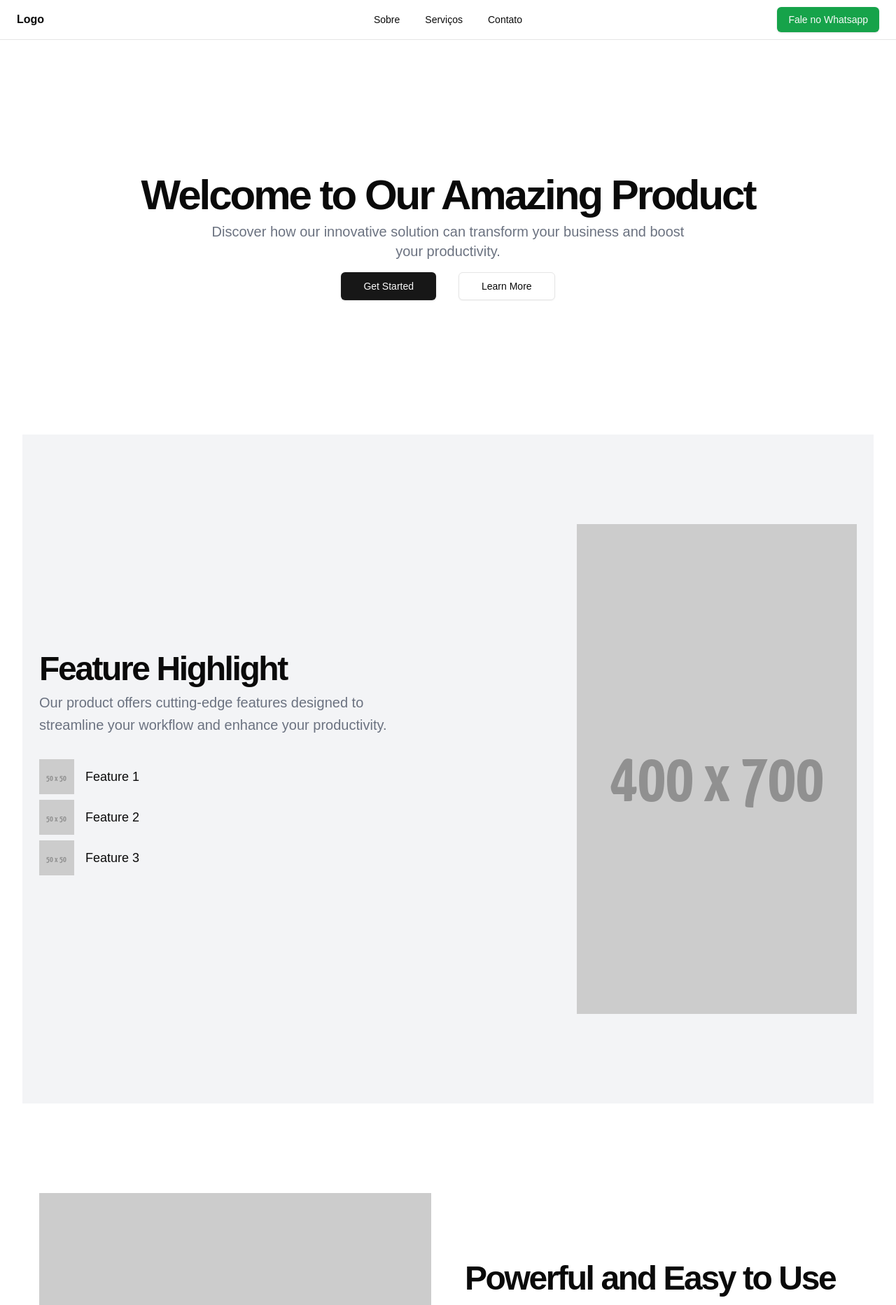
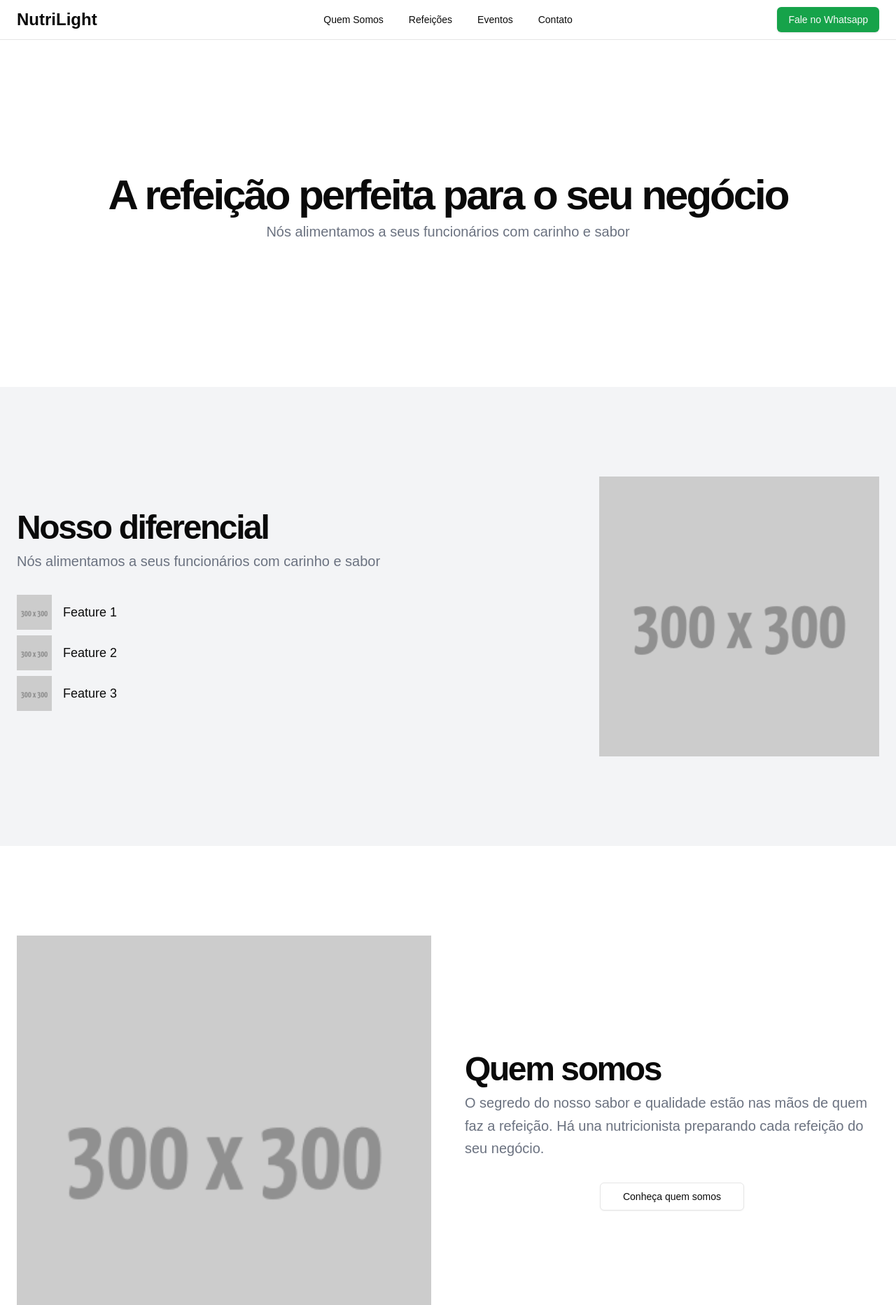
Before and after one commit to vinisodre/nutrilight, a Next.js app: page / in a window 1280 px wide. Shown: the top 1865 px of the page at 70% size. Built offline with nearby package versions, Linux system fonts and the light colour scheme.

Commit message:
update nos componentes

```diff
--- a/src/app/about/page.tsx
+++ /dev/null
@@ -1,25 +0,0 @@
-import React from "react";
-
-function page() {
-  return (
-    <>
-      <section className="w-full py-12 md:py-24 lg:py-32 xl:py-48 bg-indigo-400">
-        <div className="container px-4 md:px-6">
-          <div className="flex flex-col items-center space-y-4 text-center">
-            <div className="space-y-2">
-              <h1 className="text-3xl font-bold tracking-tighter sm:text-5xl md:text-5xl lg:text-6xl/none">
-                Welcome to Our Amazing Product
-              </h1>
-              <p className="mx-auto max-w-[700px] text-gray-500 md:text-xl dark:text-gray-400">
-                Discover how our innovative solution can transform your business
-                and boost your productivity.
-              </p>
-            </div>
-          </div>
-        </div>
-      </section>
-    </>
-  );
-}
-
-export default page;
--- a/src/app/components/Galery.tsx
+++ b/src/app/components/Galery.tsx
@@ -1,60 +1,33 @@
 import Image from "next/image";
 import React from "react";
 
-function Galery() {
+interface GalleryProps {
+  title: string;
+  images: { src: string; alt: string }[];
+}
+
+function Gallery({ title, images }: GalleryProps) {
   return (
     <section className="w-full py-12 md:py-24 lg:py-32 bg-gray-100 dark:bg-gray-800">
-      <div className="mx-auto px-4 md:px-6">
+      <div className="container mx-auto px-4 md:px-6 max-w-7xl">
         <h2 className="text-3xl font-bold tracking-tighter sm:text-5xl text-center mb-12">
-          Gallery
+          {title}
         </h2>
         <div className="grid grid-cols-2 md:grid-cols-3 gap-8 justify-items-center">
-          <Image
-            alt="Gallery Image 1"
-            className="aspect-square object-cover rounded-lg"
-            src="/images/placeholder300.png"
-            width={300}
-            height={300}
-          />
-          <Image
-            alt="Gallery Image 1"
-            className="aspect-square object-cover rounded-lg"
-            src="/images/placeholder300.png"
-            width={300}
-            height={300}
-          />
-          <Image
-            alt="Gallery Image 1"
-            className="aspect-square object-cover rounded-lg"
-            src="/images/placeholder300.png"
-            width={300}
-            height={300}
-          />
-          <Image
-            alt="Gallery Image 1"
-            className="aspect-square object-cover rounded-lg"
-            src="/images/placeholder300.png"
-            width={300}
-            height={300}
-          />
-          <Image
-            alt="Gallery Image 1"
-            className="aspect-square object-cover rounded-lg"
-            src="/images/placeholder300.png"
-            width={300}
-            height={300}
-          />
-          <Image
-            alt="Gallery Image 1"
-            className="aspect-square object-cover rounded-lg"
-            src="/images/placeholder300.png"
-            width={300}
-            height={300}
-          />
+          {images.map((image, index) => (
+            <Image
+              key={index}
+              alt={image.alt}
+              className="aspect-square object-cover rounded-lg"
+              src={image.src}
+              width={300}
+              height={300}
+            />
+          ))}
         </div>
       </div>
     </section>
   );
 }
 
-export default Galery;
+export default Gallery;
--- a/src/app/components/Hero.tsx
+++ b/src/app/components/Hero.tsx
@@ -1,25 +1,44 @@
 import { Button } from "@/components/ui/button";
 import React from "react";
 
-function Hero() {
+interface HeroProps {
+  title: string;
+  description: string;
+  showPrimaryButton?: boolean;
+  showSecondaryButton?: boolean;
+  primaryButtonText?: string;
+  secondaryButtonText?: string;
+}
+
+function Hero({
+  title,
+  description,
+  showPrimaryButton = true,
+  showSecondaryButton = true,
+  primaryButtonText = "Get Started",
+  secondaryButtonText = "Learn More",
+}: HeroProps) {
   return (
     <section className="w-full py-12 md:py-24 lg:py-32 xl:py-48">
-      <div className="container px-4 md:px-6 mx-auto">
+      <div className="container px-4 md:px-6 mx-auto max-w-7xl">
         <div className="flex flex-col items-center space-y-4 text-center">
           <div className="space-y-2">
             <h1 className="text-3xl font-bold tracking-tighter sm:text-5xl md:text-5xl lg:text-6xl/none">
-              Welcome to Our Amazing Product
+              {title}
             </h1>
             <p className="mx-auto max-w-[700px] text-gray-500 md:text-xl dark:text-gray-400">
-              Discover how our innovative solution can transform your business
-              and boost your productivity.
+              {description}
             </p>
           </div>
           <div className="flex gap-4 w-full justify-center md:space-x-4 items-center">
-            <Button size="lg">Get Started</Button>
-            <Button variant="outline" size="lg" className=" md:mt-0">
-              Learn More
-            </Button>
+            {showPrimaryButton && (
+              <Button size="lg">{primaryButtonText}</Button>
+            )}
+            {showSecondaryButton && (
+              <Button variant="outline" size="lg" className="md:mt-0">
+                {secondaryButtonText}
+              </Button>
+            )}
           </div>
         </div>
       </div>
--- a/src/app/components/Navbar.tsx
+++ b/src/app/components/Navbar.tsx
@@ -16,9 +16,10 @@ export default function Navbar() {
   const [isOpen, setIsOpen] = React.useState(false);
 
   const menuItems = [
-    { name: "Sobre", href: "/about" },
-    { name: "Serviços", href: "/services" },
-    { name: "Contato", href: "#contact" },
+    { name: "Quem Somos", href: "/quem-somos" },
+    { name: "Refeições", href: "/refeicoes" },
+    { name: "Eventos", href: "/eventos" },
+    { name: "Contato", href: "/#contact" },
   ];
 
   return (
@@ -66,7 +67,7 @@ export default function Navbar() {
         {/* Logo */}
         <div className="flex flex-1 items-center justify-center md:justify-start">
           <Link href="/" className="flex items-center space-x-2">
-            <span className="font-bold">Logo</span>
+            <span className="font-bold text-2xl">NutriLight</span>
           </Link>
         </div>
 
--- a/src/app/components/Section1.tsx
+++ b/src/app/components/Section1.tsx
@@ -1,57 +1,74 @@
 import Image from "next/image";
 import React from "react";
 
-function Section1() {
+interface Section1Props {
+  title: string;
+  description: string;
+  features: { icon: string; text: string }[];
+  mainImageSrc: string;
+  mainImageAlt?: string;
+  showPrimaryButton?: boolean;
+  showSecondaryButton?: boolean;
+  primaryButtonText?: string;
+  secondaryButtonText?: string;
+}
+
+function Section1({
+  title,
+  description,
+  features,
+  mainImageSrc,
+  mainImageAlt = "Main Feature Illustration",
+  showPrimaryButton = false,
+  showSecondaryButton = false,
+  primaryButtonText = "Get Started",
+  secondaryButtonText = "Learn More",
+}: Section1Props) {
   return (
     <section className="w-full py-12 md:py-24 lg:py-32 bg-gray-100 dark:bg-gray-800">
-      <div className="container px-4 md:px-6 mx-auto">
+      <div className="container px-4 md:px-6 mx-auto max-w-7xl">
         <div className="grid items-center gap-6 lg:grid-cols-2 lg:gap-12 xl:grid-cols-2">
-          <div className="flex flex-col justify-center space-y-4 ">
+          <div className="flex flex-col justify-center space-y-4">
             <div className="space-y-2">
               <h2 className="text-3xl font-bold tracking-tighter sm:text-5xl">
-                Feature Highlight
+                {title}
               </h2>
               <p className="max-w-[600px] text-gray-500 md:text-xl/relaxed lg:text-base/relaxed xl:text-xl/relaxed dark:text-gray-400">
-                Our product offers cutting-edge features designed to streamline
-                your workflow and enhance your productivity.
+                {description}
               </p>
             </div>
             <ul className="grid gap-2 py-4">
-              <li className="flex items-center">
-                <Image
-                  src="/images/placeholder50.png"
-                  width={50}
-                  height={50}
-                  alt="Feature Illustration"
-                />
-                <span className="ml-4 text-lg">Feature 1</span>
-              </li>
-              <li className="flex items-center">
-                <Image
-                  src="/images/placeholder50.png"
-                  width={50}
-                  height={50}
-                  alt="Feature Illustration"
-                />
-                <span className="ml-4 text-lg">Feature 2</span>
-              </li>
-              <li className="flex items-center">
-                <Image
-                  src="/images/placeholder50.png"
-                  width={50}
-                  height={50}
-                  alt="Feature Illustration"
-                />
-                <span className="ml-4 text-lg">Feature 3</span>
-              </li>
+              {features.map((feature, index) => (
+                <li key={index} className="flex items-center">
+                  <Image
+                    src={feature.icon}
+                    width={50}
+                    height={50}
+                    alt={`Feature ${index + 1}`}
+                  />
+                  <span className="ml-4 text-lg">{feature.text}</span>
+                </li>
+              ))}
             </ul>
+            {(showPrimaryButton || showSecondaryButton) && (
+              <div className="flex gap-4 w-full justify-center md:space-x-4 items-center my-8">
+                {showPrimaryButton && (
+                  <button className="btn-primary">{primaryButtonText}</button>
+                )}
+                {showSecondaryButton && (
+                  <button className="btn-secondary">
+                    {secondaryButtonText}
+                  </button>
+                )}
+              </div>
+            )}
           </div>
           <div className="flex justify-end">
             <Image
-              src="/images/placeholdervertcal.png"
+              src={mainImageSrc}
               width={400}
               height={700}
-              alt="Feature Illustration"
+              alt={mainImageAlt}
             />
           </div>
         </div>
--- a/src/app/components/Section2.tsx
+++ b/src/app/components/Section2.tsx
@@ -2,33 +2,56 @@ import { Button } from "@/components/ui/button";
 import Image from "next/image";
 import React from "react";
 
-function Section2() {
+interface Section2Props {
+  title: string;
+  description: string;
+  imageSrc: string;
+  imageAlt?: string;
+  showPrimaryButton?: boolean;
+  showSecondaryButton?: boolean;
+  primaryButtonText?: string;
+  secondaryButtonText?: string;
+}
+
+function Section2({
+  title,
+  description,
+  imageSrc,
+  imageAlt = "Feature Illustration",
+  showPrimaryButton = true,
+  showSecondaryButton = true,
+  primaryButtonText = "Get Started",
+  secondaryButtonText = "Learn More",
+}: Section2Props) {
   return (
     <section className="w-full py-12 md:py-24 lg:py-32">
-      <div className="container px-4 md:px-6 mx-auto">
+      <div className="container px-4 md:px-6 mx-auto max-w-7xl">
         <div className="grid items-center gap-6 lg:grid-cols-2 lg:gap-12 xl:grid-cols-2">
           <Image
-            src="/images/placeholder.png"
+            src={imageSrc}
             width={600}
             height={400}
-            alt="Feature Illustration"
+            alt={imageAlt}
+            className="mx-auto"
           />
-          <div className="flex flex-col justify-center space-y-4">
+          <div className="flex flex-col justify-center mx-auto">
             <div className="space-y-2">
               <h2 className="text-3xl font-bold tracking-tighter sm:text-5xl">
-                Powerful and Easy to Use
+                {title}
               </h2>
               <p className="max-w-[600px] text-gray-500 md:text-xl/relaxed lg:text-base/relaxed xl:text-xl/relaxed dark:text-gray-400">
-                Our intuitive interface makes it simple to harness the full
-                power of our product, allowing you to focus on what matters
-                most.
+                {description}
               </p>
             </div>
-            <div className="flex gap-4 w-full justify-center md:space-x-4 items-center">
-              <Button size="lg">Get Started</Button>
-              <Button variant="outline" size="lg" className=" md:mt-0">
-                Learn More
-              </Button>
+            <div className="flex gap-4 w-full justify-center md:space-x-4 items-center my-8">
+              {showPrimaryButton && (
+                <Button size="lg">{primaryButtonText}</Button>
+              )}
+              {showSecondaryButton && (
+                <Button variant="outline" size="lg" className="md:mt-0">
+                  {secondaryButtonText}
+                </Button>
+              )}
             </div>
           </div>
         </div>
--- /dev/null
+++ b/src/app/eventos/page.tsx
@@ -0,0 +1,15 @@
+import React from "react";
+import Hero from "../components/Hero";
+
+function page() {
+  return (
+    <Hero
+      title="Eventos"
+      description="Nossos eventos"
+      showPrimaryButton={false}
+      showSecondaryButton={false}
+    />
+  );
+}
+
+export default page;
--- a/src/app/layout.tsx
+++ b/src/app/layout.tsx
@@ -32,7 +32,7 @@ export default function RootLayout({
       >
         <div className="flex flex-col min-h-screen items-center">
           <Navbar />
-          <div className="w-full max-w-7xl mx-auto px-4 sm:px-6 lg:px-8">
+          <div className="w-full">
             <main className="flex-1">{children}</main>
           </div>
         </div>
--- a/src/app/page.tsx
+++ b/src/app/page.tsx
@@ -8,19 +8,69 @@ export default function LandingPage() {
   return (
     <>
       {/* Hero Section */}
-      <Hero />
+      <Hero
+        title="A refeição perfeita para o seu negócio"
+        description="Nós alimentamos a seus funcionários com carinho e sabor"
+        showPrimaryButton={false}
+        showSecondaryButton={false}
+      />
 
       {/* Content Section 1 */}
-      <Section1 />
+      <Section1
+        title="Nosso diferencial"
+        description="Nós alimentamos a seus funcionários com carinho e sabor"
+        features={[
+          { icon: "/images/placeholder300.png", text: "Feature 1" },
+          { icon: "/images/placeholder300.png", text: "Feature 2" },
+          { icon: "/images/placeholder300.png", text: "Feature 3" },
+        ]}
+        mainImageSrc="/images/placeholder300.png"
+        mainImageAlt="Main Feature Illustration"
+        showPrimaryButton={false}
+        showSecondaryButton={false}
+      />
 
       {/* Content Section 2 */}
-      <Section2 />
+      <Section2
+        imageSrc="/images/placeholder300.png"
+        title="Quem somos"
+        description="O segredo do nosso sabor e qualidade estão nas mãos de quem faz a refeição.
+        Há una nutricionista preparando cada refeição do seu negócio."
+        showPrimaryButton={false}
+        showSecondaryButton={true}
+        secondaryButtonText="Conheça quem somos"
+      />
 
       {/* Image Gallery */}
-      <Galery />
+      <Galery
+        title="Um pouco do nosso trabalho"
+        images={[
+          { src: "/images/placeholder300.png", alt: "Image 1" },
+          { src: "/images/placeholder300.png", alt: "Image 2" },
+          { src: "/images/placeholder300.png", alt: "Image 3" },
+          { src: "/images/placeholder300.png", alt: "Image 4" },
+          { src: "/images/placeholder300.png", alt: "Image 5" },
+          { src: "/images/placeholder300.png", alt: "Image 6" },
+          { src: "/images/placeholder300.png", alt: "Image 7" },
+          { src: "/images/placeholder300.png", alt: "Image 8" },
+          { src: "/images/placeholder300.png", alt: "Image 9" },
+        ]}
+      />
 
       {/* Contato */}
-      <Contact />
+      <Contact
+        title="Fale com a gente"
+        description="Tire suas dúvidas ou solicite um orçamento hoje mesmo através do Whatsapp. Estamos prontos para ajudar! Siga a gente também nas redes sociais."
+        links={[
+          { type: "instagram", url: "https://instagram.com/seuperfil" },
+          { type: "email", url: "mailto:contato@exemplo.com" },
+          {
+            type: "whatsapp",
+            url: "https://wa.me/5599999999999",
+            buttonText: "Fale no WhatsApp",
+          },
+        ]}
+      />
     </>
   );
 }
--- /dev/null
+++ b/src/app/quem-somos/page.tsx
@@ -0,0 +1,17 @@
+import React from "react";
+import Hero from "../components/Hero";
+
+function page() {
+  return (
+    <>
+      <Hero
+        title="Quem Somos"
+        description="A refeição perfeita para o seu negócio"
+        showPrimaryButton={false}
+        showSecondaryButton={false}
+      />
+    </>
+  );
+}
+
+export default page;
```
Also changed, not shown: src/app/components/Contact.tsx (+35 -14 lines), src/app/refeicoes/page.tsx (added, +17 -0 lines).
